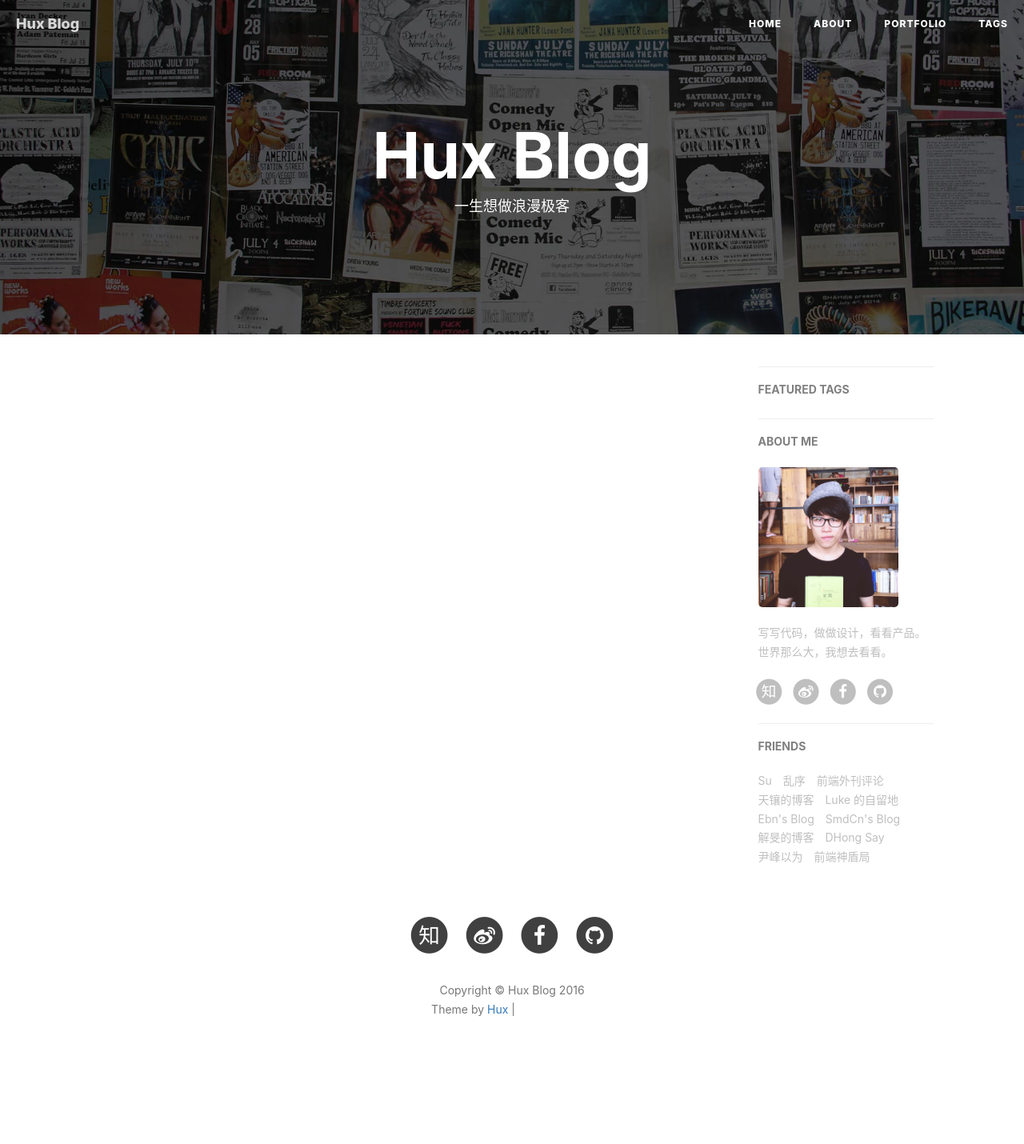
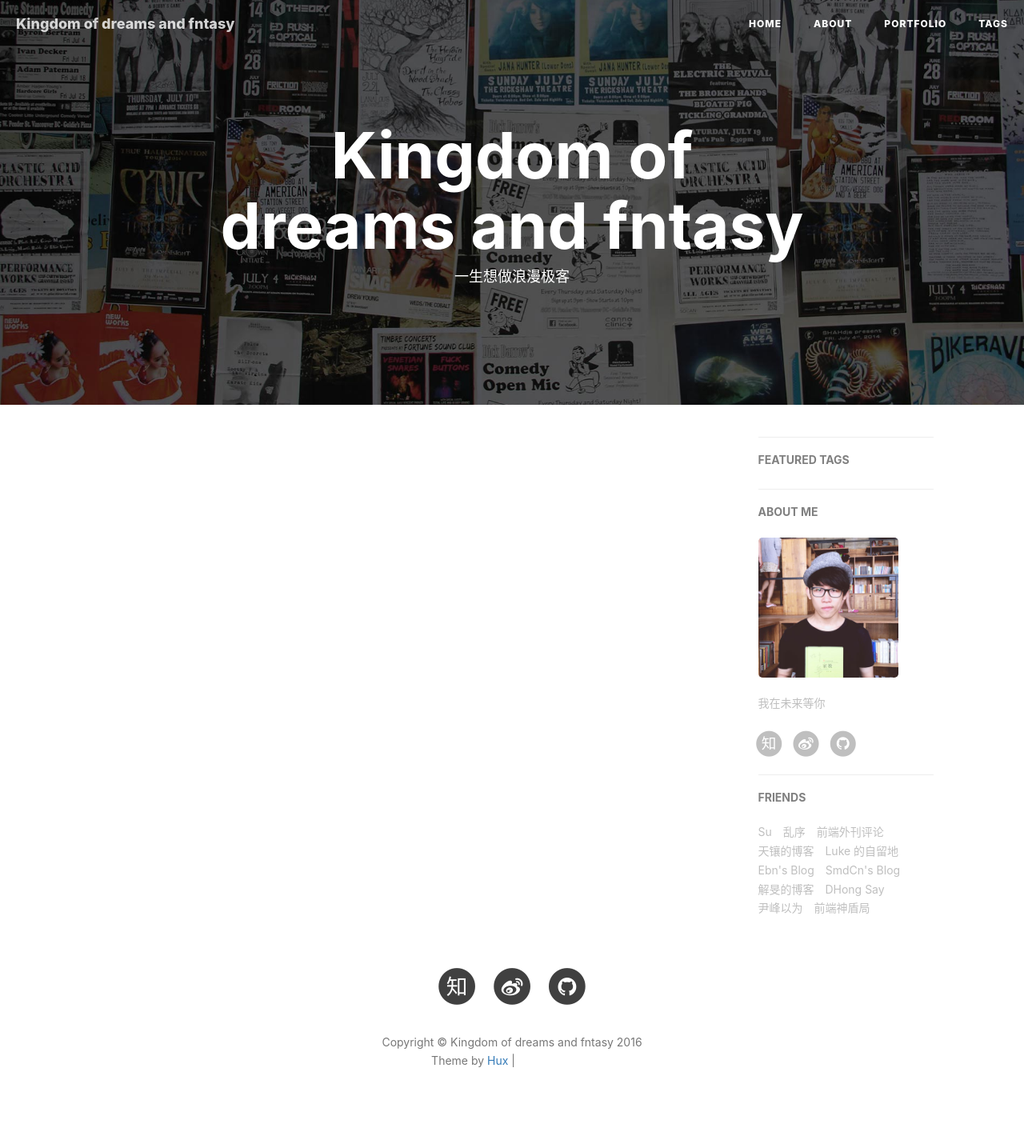
Before and after one commit to huyajie911/huyajie911, a Jekyll site: the page built from index.html, in a window 1280 px wide. Shown: the whole page at 80% size. Built offline with Jekyll 4.4.1, drawn with Linux system fonts in a browser that asks for light colours; nearby versions of some CDN libraries; the list of posts is cut into pages by our own code; comment, search, counter and statistics services are not loaded; before the commit the page ends 1366 px from its top, so only the background shows below that; some of the changed lines change nothing that is shown; grey boxes are pictures that could not be loaded.

Commit message:
config.yml

```diff
--- a/_config.yml
+++ b/_config.yml
@@ -1,22 +1,22 @@
 # Site settings
-title: Hux Blog
-SEOTitle: 黄玄的博客 | Hux Blog
+title: Kingdom of dreams and fntasy
+SEOTitle: 梦与狂想的王国
 header-img: img/home-bg.jpg
-email: huxpro@gmail.com
-description: "关于前端与设计、黑客与画家 | 黄玄，Web & Mobile Lover，Front-End Engineer，UX Designer | 这里是 @Hux黄玄 的个人博客，与你一起发现更大的世界。"
-keyword: "黄玄, Hux黄玄, Hux, 鬼栈, huxpro, @huxpro, 黄玄的博客, Hux Blog, 博客, 个人网站, 互联网, 前端, 设计, 产品, 肖玉, Lynn, 肖玉的男朋友"
-url: "https://huangxuan.me"              # your host, for absolute URL
+email: huyajie911@163.com
+description: "一个算是梦开始的地方，一个小小的不被人发现的小窝，一个属于我们的地方"
+keyword: "胡亚捷，李笑涵，大脸，太川"
+url: "https://applehan.org"              # your host, for absolute URL
 baseurl: ""                             # for example, '/blog' if your blog hosted on 'host/blog'
 
 
 
 # SNS settings
 RSS: false
-weibo_username:     huxpro
-zhihu_username:     huxpro
-github_username:    huxpro
-#twitter_username:  huxpro
-facebook_username:  huxpro
+weibo_username:     太川已被占用
+zhihu_username:     太川
+github_username:    huyajie911
+#twitter_username:
+facebook_username:
 # linkedin_username:  firstname-lastname-idxxxx
 
 
@@ -51,7 +51,7 @@ kramdown:
 #disqus_username: _your_disqus_short_name_
 
 # Duoshuo settings
-duoshuo_username: huxblog
+duoshuo_username:
 # Share component is depend on Comment so we can NOT use share only.
 duoshuo_share: true                     # set to false if you want to use Comment without Sharing
 
@@ -64,13 +64,13 @@ duoshuo_share: true                     # set to false if you want to use Commen
 
 # Google Analytics
 ga_track_id: 'UA-49627206-1'            # Format: UA-xxxxxx-xx
-ga_domain: huangxuan.me
+ga_domain: applehan.org
 
 
 
 # Sidebar settings
 sidebar: true                           # whether or not using Sidebar.
-sidebar-about-description: "写写代码，做做设计，看看产品。世界那么大，我想去看看。"
+sidebar-about-description: "我在未来等你"
 sidebar-avatar: /img/avatar-hux.jpg      # use absolute URL, seeing it's used in both `/` and `/about/`
 
 
```
